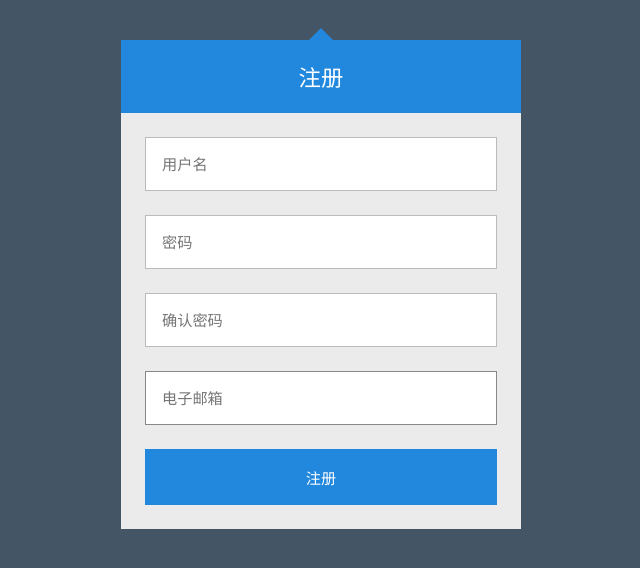
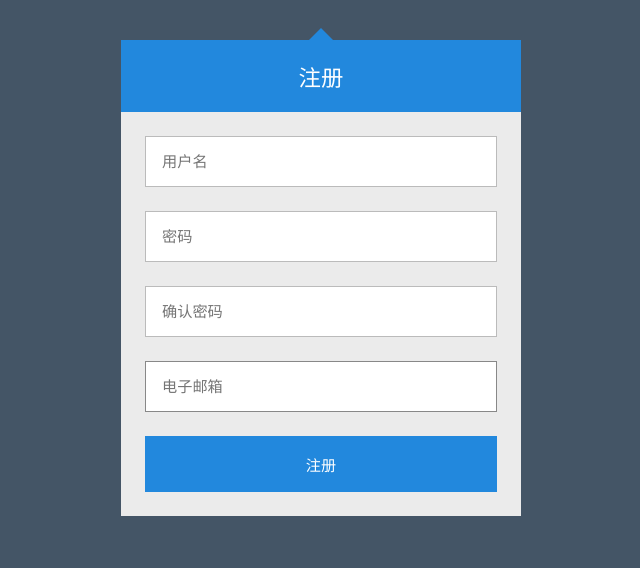
Before and after one commit to huangyanhui/lawDocSearch, a Django app: page /account/register in a window 1280 px wide. Shown: the top 568 px of the page, without its empty margins (319-959 px from the left). Run offline with Django 3.2, Linux system fonts and the light colour scheme.

Commit message:
优化3.7-10
1.按照黎神要求合并部分代码
2.在黎神指导下解决未翻墙加载速度慢问题，现在加载飞起

```diff
--- a/account/views.py
+++ b/account/views.py
@@ -75,11 +75,9 @@ def register(request):
             # 邮箱不合法
             if not validate_email(email):
                 response['status'] = 'Email invalidate'
-                return HttpResponse(json.dumps(response, ensure_ascii=False))
             # 用户名重复
             elif len(filter_result) != 0:
                 response['status'] = 'Username exists.'
-                return HttpResponse(json.dumps(response, ensure_ascii=False))
             else:
                 new_user = User.objects.create(
                     username=username,
@@ -88,10 +86,9 @@ def register(request):
                     allowed_count=allowed_count)
                 new_user.save()
                 response['status'] = 'Success'
-                return HttpResponse(json.dumps(response, ensure_ascii=False))
         else:
             response['status'] = 'You are LOGINED.'
-            return HttpResponse(json.dumps(response, ensure_ascii=False))
+        return HttpResponse(json.dumps(response, ensure_ascii=False))
     else:
         return render(request, 'account/register.html')
 
--- a/static/css/login_style.css
+++ b/static/css/login_style.css
@@ -19,11 +19,11 @@
  */
 
 /* 'Open Sans' font from Google Fonts */
-@import url(https://fonts.googleapis.com/css?family=Open+Sans:400,700);
+/*@import url(https://fonts.googleapis.com/css?family=Open+Sans:400,700);*/
 
 body {
   background: #456;
-  font-family: 'Open Sans', sans-serif;
+  font-family: '微软雅黑', sans-serif;
 }
 
 .login {
```
